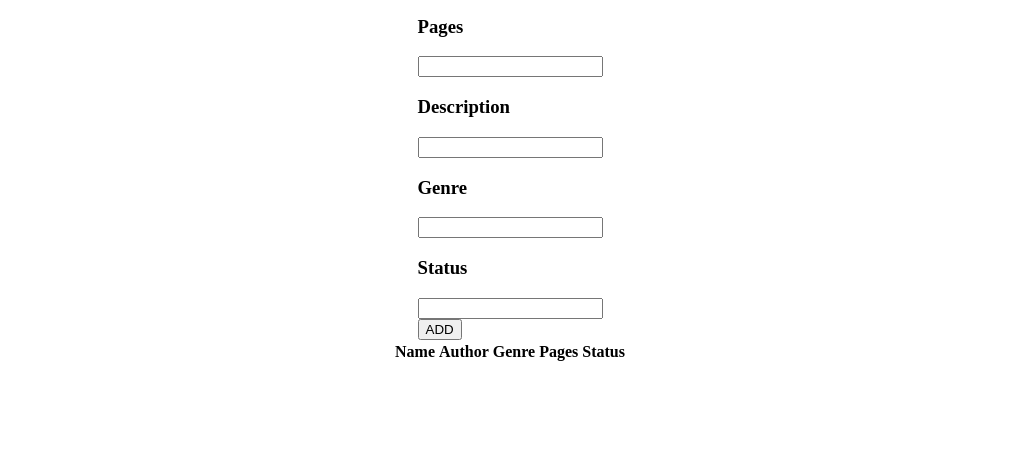
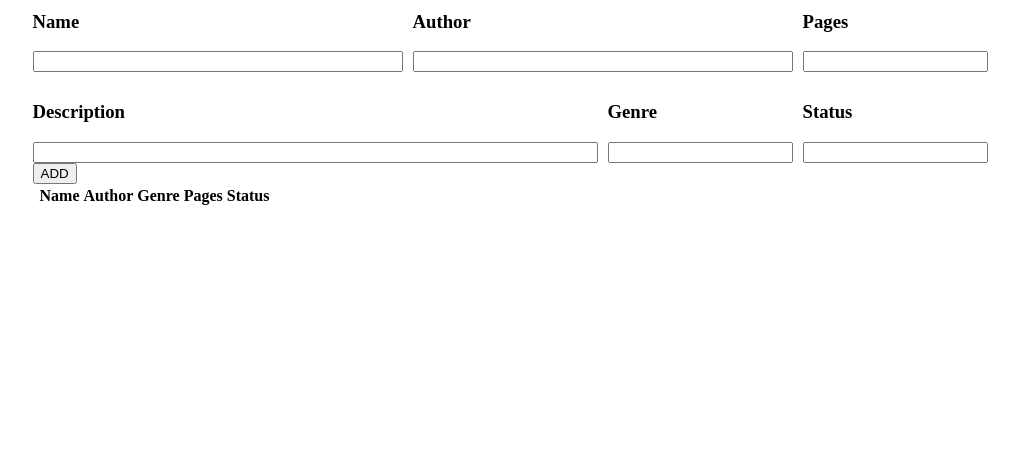
Before and after one commit to CatouKiri/project-library, a plain HTML site: page index.html in a window 1280 px wide. Shown: the part 348-816 px from the top of the page, without its empty margins (130-1149 px from the left). Drawn offline with Linux system fonts and the light colour scheme.

Commit message:
update css file

```diff
--- a/index.html
+++ b/index.html
@@ -10,35 +10,37 @@
     <main>
         <h1>Project: Library</h1>
         <div>
+<!-- start of input container -->
             <form action="#">
-                <div>
-                    <div>
+                <div class="input-container">
+                    <div class="input-name">
                         <h3>Name</h3>
                         <input type="text">
                     </div>
-                    <div>
+                    <div class="input-author">
                         <h3>Author</h3>
                         <input type="text">
                     </div>
-                    <div>
+                    <div class="input-pages">
                         <h3>Pages</h3>
                         <input type="text">
                     </div>
-                    <div>
+                    <div class="input-description">
                         <h3>Description</h3>
                         <input type="text">
                     </div>
-                    <div>
+                    <div class="input-genre">
                         <h3>Genre</h3>
                         <input type="text">
                     </div>
-                    <div>
+                    <div class="input-status">
                         <h3>Status</h3>
                         <input type="text">
                     </div>
                 </div>
                 <button>ADD</button>
             </form>
+<!-- end of input container -->
         </div>
         <div>
             <div>
--- a/style.css
+++ b/style.css
@@ -1,7 +1,32 @@
-main {
+body {
     display: flex;
     justify-content: center;
     align-items: center;
     height: 100vh;
     flex-direction: column;
 }
+
+/* input[type="text"] {
+    -webkit-box-sizing: border-box; // Safari/Chrome, other WebKit
+    -moz-box-sizing: border-box;    // Firefox, other Gecko
+    box-sizing: border-box;         // Opera/IE 8+
+} */
+
+.input-container {
+    display: grid;
+    grid-template-columns: 2fr 1fr 1fr 1fr;
+    gap: 10px;
+}
+
+.input-author {
+    grid-column: 2 / 4;
+}
+
+.input-description {
+    grid-column: 1 / 3;
+}
+
+input {
+    box-sizing: border-box;
+    width: 100%;
+}
```
